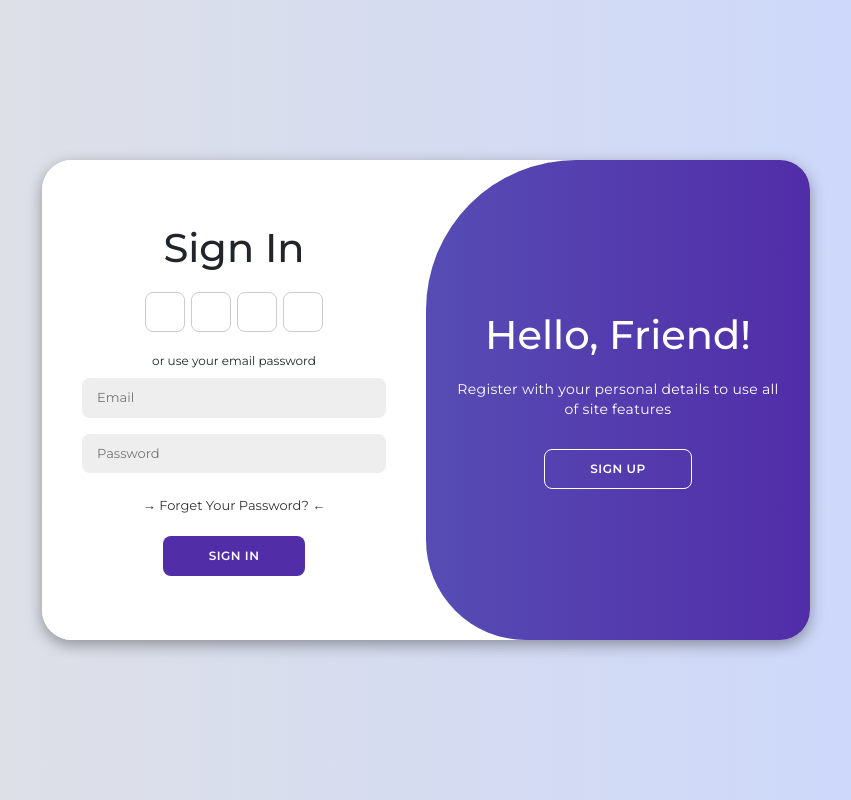
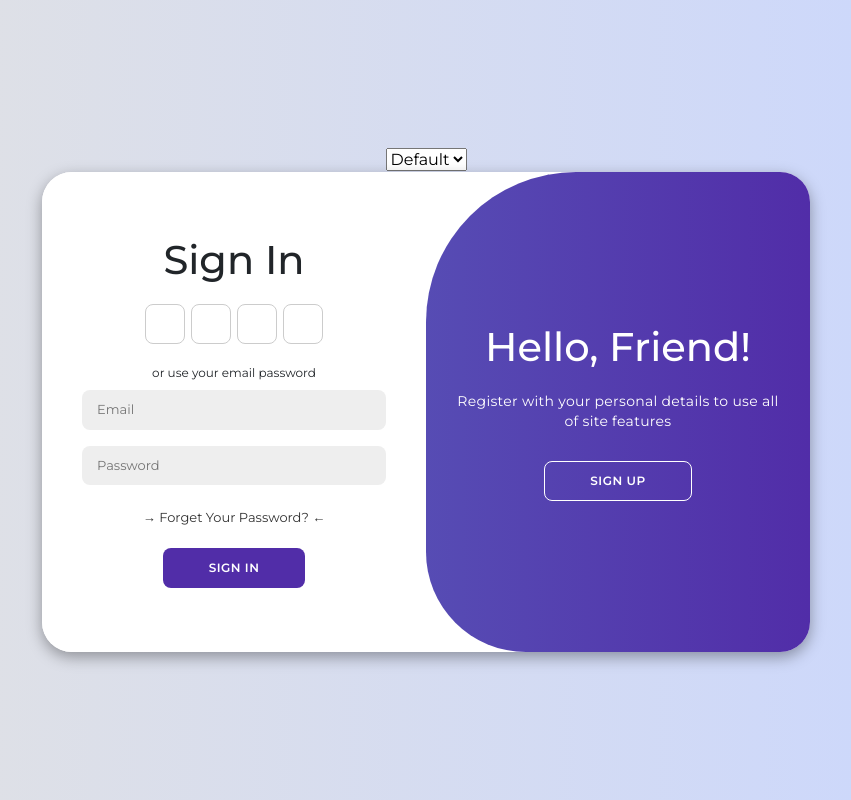
Before and after one commit to Kishan9870/infiadd-ecommerce, an Angular app: page /login in a window 1280 px wide. Shown: the whole page, without its empty margins (214-1065 px from the left). Built offline with nearby package versions, Linux system fonts and the light colour scheme.

Commit message:
added component for style switch

```diff
--- a/src/app/app.routes.ts
+++ b/src/app/app.routes.ts
@@ -1,5 +1,6 @@
 import { Routes } from '@angular/router';
 import { LoginComponent } from './pages/admin/login/login.component';
+import { StyleSwitcherComponent } from './components/style-switcher/style-switcher.component';
 
 export const routes: Routes = [
     {
--- /dev/null
+++ b/src/app/components/style-switcher/style-switcher.component.html
@@ -0,0 +1,6 @@
+<div class="container">
+    <select id="theme" (change)="changeTheme($event)">
+        <option value="default">Default</option>
+        <option value="dark">Dark</option>
+    </select>
+</div>
--- /dev/null
+++ b/src/app/components/style-switcher/style-switcher.component.scss
@@ -0,0 +1,4 @@
+.container {
+    max-width: 600px;
+    margin: 0 auto;
+}
--- /dev/null
+++ b/src/app/components/style-switcher/style-switcher.component.ts
@@ -0,0 +1,28 @@
+import { Component } from '@angular/core';
+
+@Component({
+  selector: 'app-style-switcher',
+  standalone: true,
+  imports: [],
+  templateUrl: './style-switcher.component.html',
+  styleUrl: './style-switcher.component.scss'
+})
+export class StyleSwitcherComponent {
+  public isDefaultTheme = true;
+  constructor() { }
+
+  changeTheme(event: any) {
+    const themeValue = event.target.value;
+    if (themeValue === "default") {
+      document.body.setAttribute(
+        'data-theme',
+        'default'
+      );
+    } else if (themeValue === "dark") {
+      document.body.setAttribute(
+        'data-theme',
+        'dark'
+      );
+    }
+  }
+}
--- a/src/app/pages/admin/login/login.component.html
+++ b/src/app/pages/admin/login/login.component.html
@@ -1,4 +1,5 @@
 <div class="main">
+    <app-style-switcher></app-style-switcher>
     <div class="container" [class.active]="containerActive">
         <div class="form-container sign-up">
             <form>
--- a/src/app/pages/admin/login/login.component.ts
+++ b/src/app/pages/admin/login/login.component.ts
@@ -1,10 +1,11 @@
 import { Component, Inject } from '@angular/core';
 import { RouterOutlet } from '@angular/router';
+import { StyleSwitcherComponent } from '../../../components/style-switcher/style-switcher.component';
 
 @Component({
   selector: 'app-login',
   standalone: true,
-  imports: [RouterOutlet],
+  imports: [RouterOutlet, StyleSwitcherComponent],
   templateUrl: './login.component.html',
   styleUrl: './login.component.scss'
 })
--- a/src/assets/themes/dark.scss
+++ b/src/assets/themes/dark.scss
@@ -1,16 +1,19 @@
 [data-theme="dark"] {
-    --primary-color: #1e1e1e;
-    --secondary-color: #424242;
+    --primary-color: #bb86fc;
+    --secondary-color: #03dac6;
     --background-color: #121212;
+    --background-color-gradient: #1f1f1f;
     --container-bg-color: #1e1e1e;
     --container-shadow-color: rgba(255, 255, 255, 0.1);
     --input-bg-color: #333;
-    --text-color: #eee;
-    --link-color: #4a90e2;
-    --button-bg-color: #4a90e2;
+    --text-color: #fff;
+    --link-color: #80d8ff;
+    --border-color: #333;
+    --button-bg-color: var(--primary-color);
     --button-text-color: #fff;
     --button-border-color: transparent;
-    --toggle-bg-gradient: linear-gradient(to right, #333, #666);
-    --social-icon-border-color: #666;
-    --social-icon-hover-border-color: #999;
+    --toggle-text-color: #fff;
+    --toggle-bg-gradient: linear-gradient(to right, var(--secondary-color), var(--primary-color));
+    --social-icon-border-color: #555;
+    --social-icon-hover-border-color: #fff;
 }
--- a/src/index.html
+++ b/src/index.html
@@ -9,6 +9,8 @@
   <link rel="icon" type="image/x-icon" href="favicon.ico">
 </head>
 
+<!-- <body data-theme="dark"> -->
+
 <body data-theme="default">
   <app-root></app-root>
 </body>
```
Also changed, not shown: 1 other file (tests, documents, lock files or other folders).
